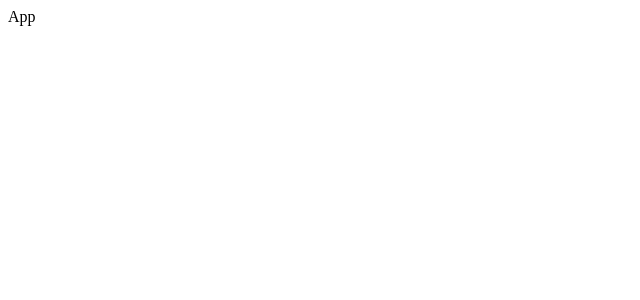
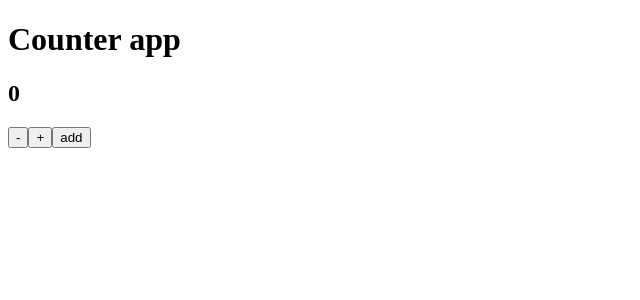
Before and after one commit to Huey-dev/Moviedetails, a React (Vite) app: page / in a window 1280 px wide. Shown: the top 300 px of the page, without its empty margins (0-640 px from the left). Built offline with nearby package versions, Linux system fonts and the light colour scheme.

Commit message:
practice counter done

```diff
--- a/src/App.jsx
+++ b/src/App.jsx
@@ -1,8 +1,26 @@
 import React from 'react'
+import { useSelector, useDispatch } from 'react-redux'
 
 const App = () => {
+  const counter = useSelector((state)=>state.counter)
+  const dispatch = useDispatch()
+  const increment = () => {
+    dispatch({type:'INC'})
+  }
+  const decrement = () => {
+    dispatch({type:'DEC'})
+  }
+  const addValue = () => {
+    dispatch({type:'ADD', payload: 10})
+  }
   return (
-    <div>App</div>
+   <div>
+    <h1>Counter app</h1>
+    <h2>{counter}</h2>
+    <button onClick={decrement}>-</button>
+    <button onClick={increment}>+</button>
+    <button onClick={addValue}>add</button>
+   </div>
   )
 }
 
--- a/src/main.jsx
+++ b/src/main.jsx
@@ -1,10 +1,13 @@
-import React from 'react'
-import ReactDOM from 'react-dom/client'
-import App from './App.jsx'
+import React from "react";
+import ReactDOM from "react-dom/client";
+import App from "./App.jsx";
+import { Provider } from "react-redux";
+import store from "./store/index.js";
 
-
-ReactDOM.createRoot(document.getElementById('root')).render(
-  <React.StrictMode>
-    <App />
-  </React.StrictMode>,
-)
+ReactDOM.createRoot(document.getElementById("root")).render(
+  <Provider store={store}>
+    <React.StrictMode>
+      <App />
+    </React.StrictMode>
+  </Provider>
+);
--- a/src/store/index.js
+++ b/src/store/index.js
@@ -1,8 +1,18 @@
-import { createStorehook } from "react-redux";
+import { createStore } from "redux";
 
-const reducer = (state={counter: 0}, action)=>{
+const reducerFn = (state={counter: 0}, action)=>{
 
+    if(action.type === 'INC'){
+        return {counter:state.counter  + 1}
+    }
+    if(action.type === 'DEC'){
+        return{counter:state.counter - 1}
+    }
+    if(action.type === 'ADD'){
+        return{counter:state.counter + action.payload}
+    }
+    return state
 }
 
-const store =  createStore(reducer)
+const store =  createStore(reducerFn)
 export default store
```
